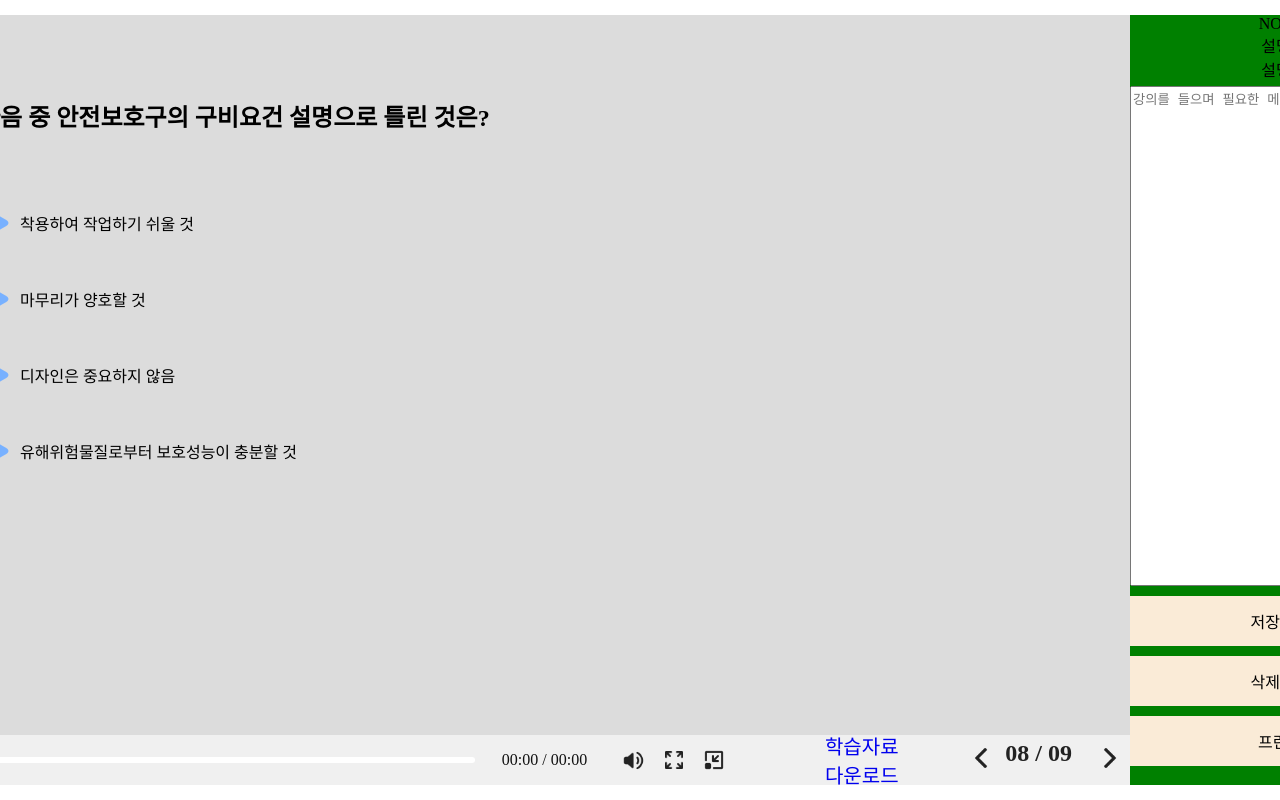
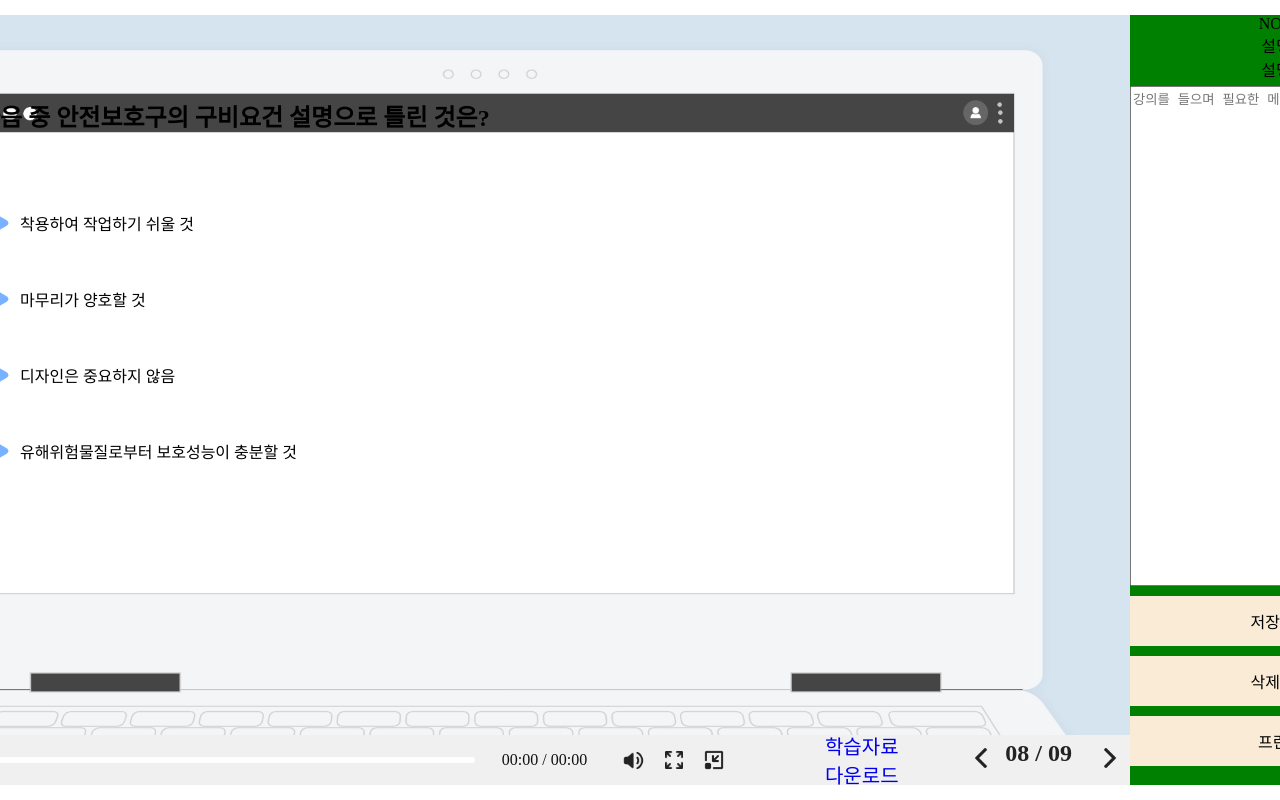
Before and after one commit to OliveLover/quizVideoPlayer, a plain HTML site: page 08.html in a window 1280 px wide. Drawn offline with nearby package versions, Linux system fonts and the light colour scheme; the site is published under a folder, as on GitHub Pages, so addresses that start at the root find nothing; a web font is replaced by a local one.

Commit message:
Fix : 인라인 스타일로 배경 적용

```diff
--- a/08.html
+++ b/08.html
@@ -27,7 +27,7 @@
     <div id="container">
       <div id="wrap">
         <div id="myvideo">
-          <div id="quizWrap"></div>
+          <div id="quizWrap" style="background-image: url('./image/quiz_bg.jpg'); background-size: cover; background-repeat: no-repeat;"></div>
         </div>
         <div id="navBar">
           <div id="navBarWrap">
--- a/css/basic.css
+++ b/css/basic.css
@@ -79,7 +79,6 @@ body {
   flex-direction: column;
   align-items: center;
   position: relative;
-  background-image: url('/image/quiz_bg.jpg');
   background-position: center;
   background-size: cover;
 }
@@ -125,7 +124,7 @@ body {
   flex-direction: column;
   align-items: center;
   position: relative;
-  background-image: url('/image/quiz_bg.jpg');
+  /* background-image: url('/image/quiz_bg.jpg'); */
   background-position: center;
   background-size: cover;
 }
```
